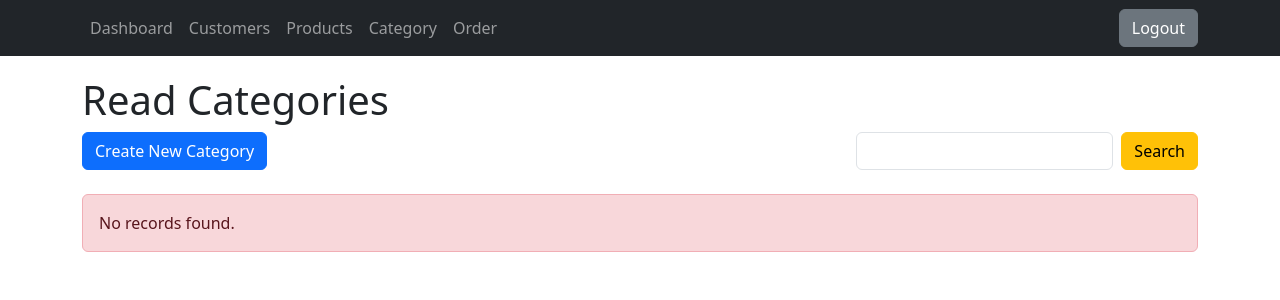
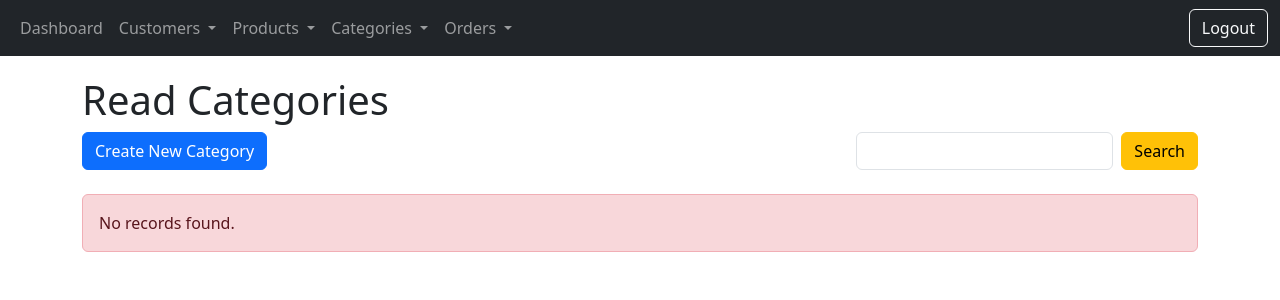
Before and after one commit to QPing00/web, a PHP site: page /category_read.php in a window 1280 px wide. Shown: the top 300 px of the page. Run offline with PHP 8.4, Linux system fonts and the light colour scheme; the visitor is signed in with stand-in values (Sample User, id 1); data that the repository does not hold is empty.

Commit message:
add dropdown

```diff
--- a/Project/navigation.php
+++ b/Project/navigation.php
@@ -5,6 +5,8 @@
     <meta charset="utf-8">
     <meta name="viewport" content="width=device-width, initial-scale=1">
     <link href="https://cdn.jsdelivr.net/npm/bootstrap@5.3.0/dist/css/bootstrap.min.css" rel="stylesheet" integrity="sha384-9ndCyUaIbzAi2FUVXJi0CjmCapSmO7SnpJef0486qhLnuZ2cdeRhO02iuK6FUUVM" crossorigin="anonymous">
+    <script src="https://cdn.jsdelivr.net/npm/bootstrap@5.3.0/dist/js/bootstrap.bundle.min.js"></script>
+
     <style>
         .navbar {
             margin-bottom: 20px;
@@ -14,16 +16,56 @@
 
 <body>
     <nav class="navbar navbar-expand-lg navbar-dark bg-dark">
-        <div class="container">
-            <div class="navbar-nav">
-                <a class="nav-link" href="dashboard.php">Dashboard</a>
-                <a class="nav-link" href="customer_read.php">Customers</a>
-                <a class="nav-link" href="product_read.php">Products</a>
-                <a class="nav-link" href="category_read.php">Category</a>
-                <a class="nav-link" href="order_read.php">Order</a>
+        <div class="container-fluid">
+            <button class="navbar-toggler" type="button" data-bs-toggle="collapse" data-bs-target="#navbarNavDropdown" aria-controls="navbarNavDropdown" aria-expanded="false" aria-label="Toggle navigation">
+                <span class="navbar-toggler-icon"></span>
+            </button>
+            <div class="collapse navbar-collapse" id="navbarNavDropdown">
+                <ul class="navbar-nav">
+                    <li class="nav-item">
+                        <a class="nav-link" href="dashboard.php">Dashboard</a>
+                    </li>
+                    <li class="nav-item dropdown">
+                        <a class="nav-link dropdown-toggle" id="navbarDropdownMenuLink" role="button" data-bs-toggle="dropdown" aria-expanded="false">
+                            Customers
+                        </a>
+                        <ul class="dropdown-menu" aria-labelledby="navbarDropdownMenuLink">
+                            <li><a class="dropdown-item" href="customer_read.php">Read Customers</a></li>
+                            <li><a class="dropdown-item" href="customer_create.php">Create Customers</a></li>
+                        </ul>
+                    </li>
+                    <li class="nav-item dropdown">
+                        <a class="nav-link dropdown-toggle" id="navbarDropdownMenuLink" role="button" data-bs-toggle="dropdown" aria-expanded="false">
+                            Products
+                        </a>
+                        <ul class="dropdown-menu" aria-labelledby="navbarDropdownMenuLink">
+                            <li><a class="dropdown-item" href="product_read.php">Read Products</a></li>
+                            <li><a class="dropdown-item" href="product_create.php">Create Products</a></li>
+                        </ul>
+                    </li>
+                    <li class="nav-item dropdown">
+                        <a class="nav-link dropdown-toggle" id="navbarDropdownMenuLink" role="button" data-bs-toggle="dropdown" aria-expanded="false">
+                            Categories
+                        </a>
+                        <ul class="dropdown-menu" aria-labelledby="navbarDropdownMenuLink">
+                            <li><a class="dropdown-item" href="category_read.php">Read Categories</a></li>
+                            <li><a class="dropdown-item" href="category_create.php">Create Categories</a></li>
+                        </ul>
+                    </li>
+                    <li class="nav-item dropdown">
+                        <a class="nav-link dropdown-toggle" id="navbarDropdownMenuLink" role="button" data-bs-toggle="dropdown" aria-expanded="false">
+                            Orders
+                        </a>
+                        <ul class="dropdown-menu" aria-labelledby="navbarDropdownMenuLink">
+                            <li><a class="dropdown-item" href="order_read.php">Read Orders</a></li>
+                            <li><a class="dropdown-item" href="order_create.php">Create Orders</a></li>
+                        </ul>
+                    </li>
+                </ul>
             </div>
+
             <div class="ml-auto">
-                <a class="btn btn-secondary" href="logout.php">Logout</a>
+                <a class="btn btn-outline-light" href="logout.php">Logout</a>
             </div>
         </div>
     </nav>
```
